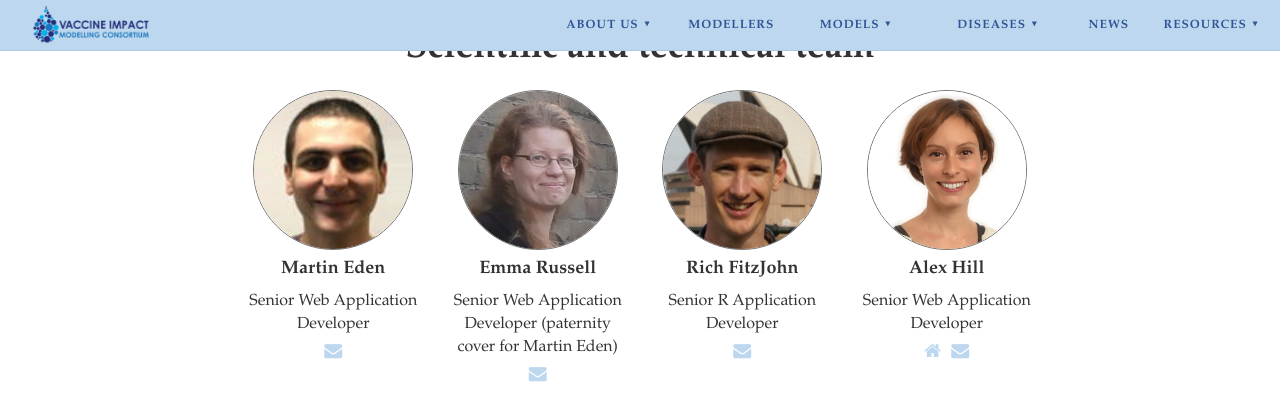
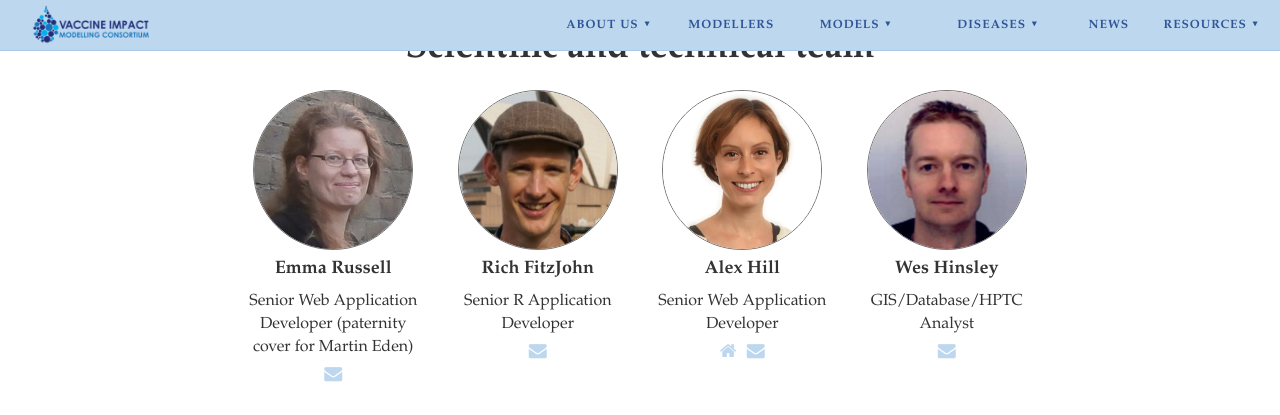
Before and after one commit to vimchub/vaccineimpact, a Jekyll site: the page built from secretariat.md, in a window 1280 px wide and 900 px high, scrolled down 1683 px, cut to the strip 0-415 px from the top of the window. Built offline with Jekyll 4.4.1, drawn with Linux system fonts in a browser that asks for light colours; nearby versions of some CDN libraries.

Commit message:
Removed Martin Eden from science/tech team section

```diff
--- a/_data/science-team.yml
+++ b/_data/science-team.yml
@@ -1,8 +1,3 @@
-
-- name: Martin Eden
-  title: Senior Web Application Developer
-  email: martin.eden@imperial.ac.uk
-  img: /img/people/Martin_Eden.png
 
 - name: Emma Russell
   title: Senior Web Application Developer (paternity cover for Martin Eden)
```
